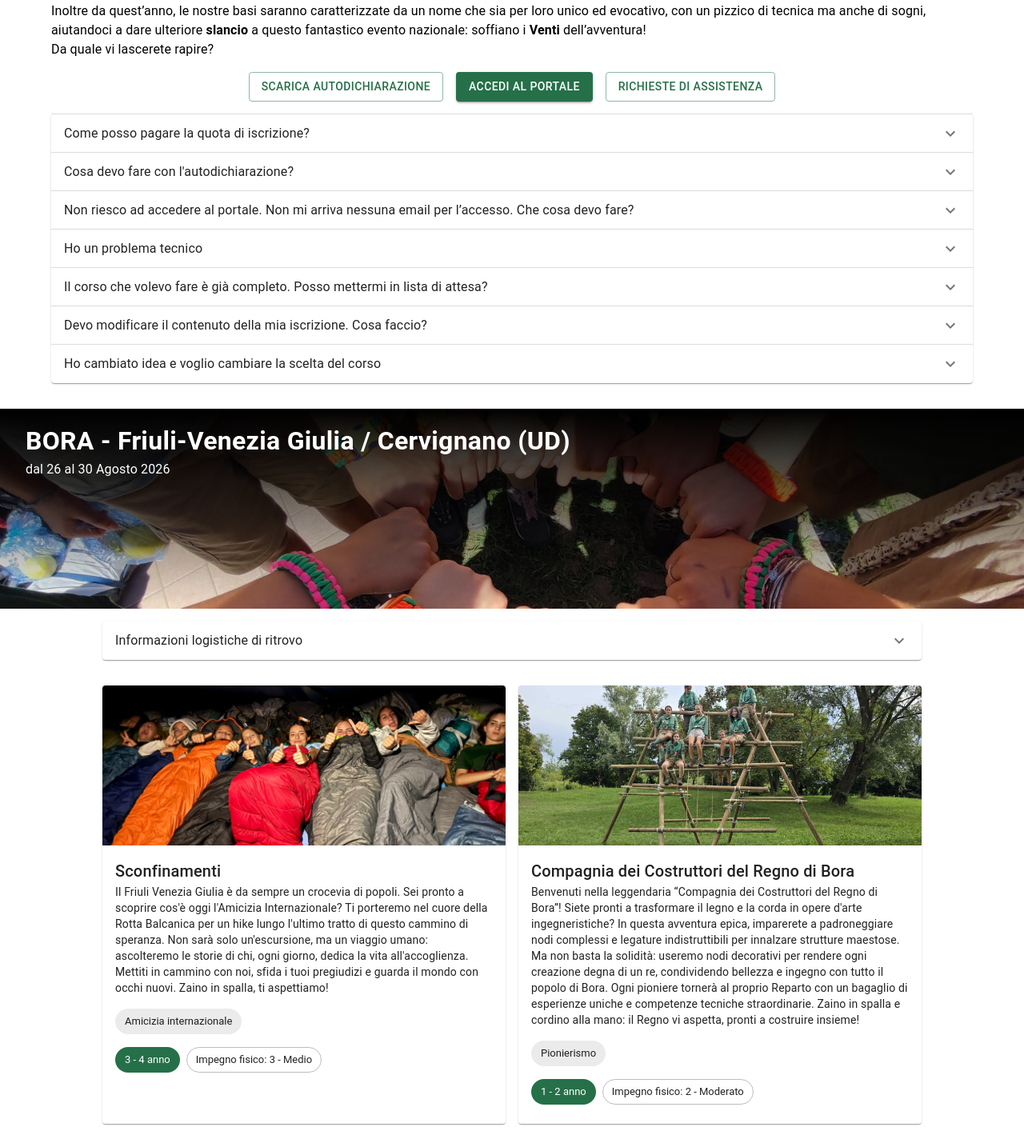
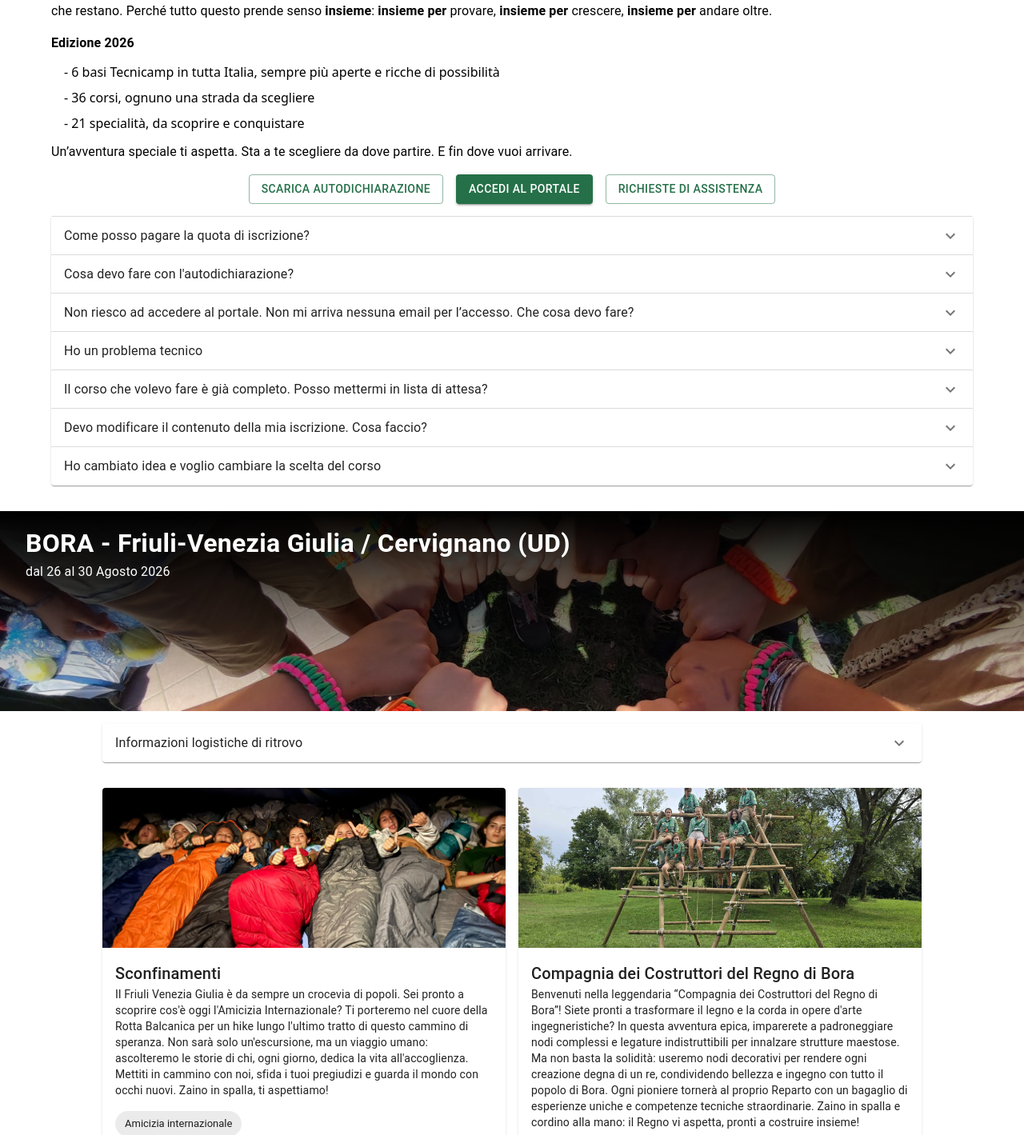
Before and after one commit to cngei/tecnicamp, a React (Vite) app: page / in a window 1280 px wide. Shown: the part 340-1759 px from the top of the page at 80% size. Built offline with nearby package versions, Linux system fonts and the light colour scheme.

Commit message:
Updated some stuff requested by BaL

```diff
--- a/src/App.tsx
+++ b/src/App.tsx
@@ -1,4 +1,4 @@
-import { ExpandMore, Info, Search } from '@mui/icons-material'
+import { ExpandMore, Info, Search } from "@mui/icons-material";
 import {
   AccordionDetails,
   Accordion,
@@ -25,48 +25,48 @@ import {
   DialogContent,
   DialogContentText,
   DialogTitle,
-  Button
-} from '@mui/material'
-import { useEffect, useState } from 'react'
-import data from './assets/data.json'
+  Button,
+} from "@mui/material";
+import { useEffect, useState } from "react";
+import data from "./assets/data.json";
 
 interface Corso {
-  image: string
-  titolo: string
-  descrizione: string
-  specialita: string[]
-  anni: number[]
+  image: string;
+  titolo: string;
+  descrizione: string;
+  specialita: string[];
+  anni: number[];
   partecipanti: {
-    min: number
-    max: number
-  }
-  nuovo: boolean
-  impegno: string
+    min: number;
+    max: number;
+  };
+  nuovo: boolean;
+  impegno: string;
 }
 
 interface Base {
-  nome: string
-  titolo: string
-  image: string
-  date: string
-  logistica: string
-  corsi: Corso[]
+  nome: string;
+  titolo: string;
+  image: string;
+  date: string;
+  logistica: string;
+  corsi: Corso[];
 }
 
 function App() {
-  const [selectedBase, setSelectedBase] = useState<string>('')
-  const [selectedAnno, setSelectedAnno] = useState<number[]>([1, 4])
-  const [searchQuery, setSearchQuery] = useState('')
-  const [filteredData, setFilteredData] = useState<Base[]>(data)
-  const [confirmNeedHelp, setConfirmNeedhelp] = useState<boolean>(false)
-  const isSmall = useMediaQuery('(max-width: 600px)')
+  const [selectedBase, setSelectedBase] = useState<string>("");
+  const [selectedAnno, setSelectedAnno] = useState<number[]>([1, 4]);
+  const [searchQuery, setSearchQuery] = useState("");
+  const [filteredData, setFilteredData] = useState<Base[]>(data);
+  const [confirmNeedHelp, setConfirmNeedHelp] = useState<boolean>(false);
+  const isSmall = useMediaQuery("(max-width: 600px)");
 
   useEffect(() => {
-    let filtered = data
+    let filtered = data;
 
     // Filter by base
     if (selectedBase) {
-      filtered = filtered.filter((base) => base.nome === selectedBase)
+      filtered = filtered.filter((base) => base.nome === selectedBase);
     }
 
     // Filter by anno
@@ -76,28 +76,28 @@ function App() {
           ...base,
           corsi: base.corsi.filter((corso) =>
             corso.anni.some(
-              (anno) => anno >= selectedAnno[0] && anno <= selectedAnno[1]
-            )
-          )
+              (anno) => anno >= selectedAnno[0] && anno <= selectedAnno[1],
+            ),
+          ),
         }))
-        .filter((base) => base.corsi.length > 0)
+        .filter((base) => base.corsi.length > 0);
     }
 
     // Filter by search query
     if (searchQuery) {
-      const query = searchQuery.toLowerCase()
+      const query = searchQuery.toLowerCase();
       filtered = filtered
         .map((base) => ({
           ...base,
           corsi: base.corsi.filter((corso) =>
-            corso.titolo.toLowerCase().includes(query)
-          )
+            corso.titolo.toLowerCase().includes(query),
+          ),
         }))
-        .filter((base) => base.corsi.length > 0)
+        .filter((base) => base.corsi.length > 0);
     }
 
-    setFilteredData(filtered)
-  }, [selectedBase, selectedAnno, searchQuery])
+    setFilteredData(filtered);
+  }, [selectedBase, selectedAnno, searchQuery]);
 
   return (
     <div>
@@ -117,24 +117,24 @@ function App() {
                 <InputAdornment position="start">
                   <Search />
                 </InputAdornment>
-              )
+              ),
             }}
           />
           <Box display="flex" alignItems="center" gap={2}>
             <Autocomplete
               size="small"
               value={{ value: selectedBase, label: selectedBase }}
-              onChange={(_, value) => setSelectedBase(value?.value || '')}
+              onChange={(_, value) => setSelectedBase(value?.value || "")}
               fullWidth
               renderInput={(params) => <TextField {...params} label="Base" />}
               options={data.map((base) => ({
                 label: base.titolo,
-                value: base.nome
+                value: base.nome,
               }))}
             />
-            <Box sx={{ width: '90%', px: 4 }}>
+            <Box sx={{ width: "90%", px: 4 }}>
               <Slider
-                getAriaLabel={() => 'Anno'}
+                getAriaLabel={() => "Anno"}
                 value={selectedAnno}
                 onChange={(_, value) => setSelectedAnno(value as number[])}
                 valueLabelDisplay="off"
@@ -143,8 +143,8 @@ function App() {
                 max={4}
                 step={1}
                 marks={[
-                  { value: 1, label: '1° anno' },
-                  { value: 4, label: '4°' }
+                  { value: 1, label: "1° anno" },
+                  { value: 4, label: "4°" },
                 ]}
                 size="small"
               />
@@ -155,35 +155,43 @@ function App() {
       <Box display="flex" flexDirection="column" gap={2} width="100%" mx={0}>
         <Container sx={{ py: 2 }}>
           <Alert icon={<Info fontSize="inherit" />} severity="info">
-            Le iscrizioni apriranno{' '}
-            <strong>domenica 1 giugno alle 12:00</strong> e resteranno aperte
-            fino al <strong>30 giugno</strong>.
+            Le iscrizioni apriranno <strong>venerdì 15 maggio</strong> e
+            resteranno aperte fino al <strong>30 giugno</strong>.
           </Alert>
           <Typography variant="body1" sx={{ my: 2 }}>
-            Il <strong>Tecnicamp</strong> è un’Attività Nazionale della Branca{' '}
-            <strong>Esploratori ed Esploratrici</strong>: sviluppato in più basi
-            scout in tutta Italia, permette ad esploratrici ed esploratori di
-            migliorare la propria conoscenza delle tecniche scout e di
-            sperimentarne di nuove.
-            <br />
-            Edizione 2026: <strong>6 basi</strong> Tecnicamp lungo tutto il
-            territorio italiano, sempre più strutturate nelle proposte e nelle
-            tecniche per cercare di arrivare a tutti e tutte. Inoltre da
-            quest’anno, le nostre basi saranno caratterizzate da un nome che sia
-            per loro unico ed evocativo, con un pizzico di tecnica ma anche di
-            sogni, aiutandoci a dare ulteriore <strong>slancio</strong> a questo
-            fantastico evento nazionale: soffiano i <strong>Venti</strong>{' '}
-            dell’avventura!
-            <br />
-            Da quale vi lascerete rapire?
+            Il <strong>Tecnicamp</strong> è molto più di un’Attività Nazionale
+            della Branca <strong>Esploratori ed Esploratrici</strong>.
+            <br />È un viaggio che attraversa l’Italia, fatto di basi diverse ma
+            unite dallo stesso spirito: mettersi alla prova, imparare passo dopo
+            passo, spingersi un po’ più in là ogni giorno. Qui le tecniche non
+            sono solo cose da sapere, sono mani che costruiscono, occhi che
+            osservano, testa che immagina. Sono sfide nuove, conquiste che
+            restano. Perché tutto questo prende senso <strong>insieme</strong>:
+            <strong> insieme per</strong> provare, <strong>insieme per</strong>{" "}
+            crescere, <strong>insieme per</strong> andare oltre.
+          </Typography>
+          <Typography variant="body1" sx={{ mb: 1 }}>
+            <strong>Edizione 2026</strong>
+          </Typography>
+          <List dense disablePadding sx={{ mb: 1 }}>
+            <ListItem>
+              - 6 basi Tecnicamp in tutta Italia, sempre più aperte e ricche di
+              possibilità
+            </ListItem>
+            <ListItem>- 36 corsi, ognuno una strada da scegliere</ListItem>
+            <ListItem>- 21 specialità, da scoprire e conquistare</ListItem>
+          </List>
+          <Typography variant="body1">
+            Un’avventura speciale ti aspetta. Sta a te scegliere da dove
+            partire. E fin dove vuoi arrivare.
           </Typography>
           <Box
             sx={{
-              display: 'flex',
-              flexDirection: isSmall ? 'column' : 'row',
+              display: "flex",
+              flexDirection: isSmall ? "column" : "row",
               gap: 2,
               my: 2,
-              justifyContent: 'center'
+              justifyContent: "center",
             }}
           >
             <Button
@@ -224,7 +232,8 @@ function App() {
               pagare il più presto possibile per evitare che terminino i posti
               per il corso scelto.
               <Typography variant="body2">
-                INTESTAZIONE: CNGEI
+                INTESTAZIONE: CORPO NAZIONALE GIOVANI ESPLORATORI ED
+                ESPLORATRICI ITALIANI APS
                 <br />
                 IBAN: IT 23 Z 06230 03205 000040421938
                 <br />
@@ -248,9 +257,9 @@ function App() {
           <Accordion>
             <AccordionSummary expandIcon={<ExpandMore />}>
               <Typography component="span">
-                {' '}
+                {" "}
                 Non riesco ad accedere al portale. Non mi arriva nessuna email
-                per l’accesso. Che cosa devo fare?{' '}
+                per l’accesso. Che cosa devo fare?{" "}
               </Typography>
             </AccordionSummary>
             <AccordionDetails>
@@ -317,43 +326,43 @@ function App() {
           <Box
             key={base.nome}
             sx={{
-              display: 'flex',
-              flexDirection: 'column',
+              display: "flex",
+              flexDirection: "column",
               gap: 2,
-              justifyContent: 'center',
-              alignItems: 'center'
+              justifyContent: "center",
+              alignItems: "center",
             }}
           >
             <Box
               sx={{
                 backgroundImage: `linear-gradient(to bottom, rgba(0,0,0,1), rgba(0,0,0,0)), url(/assets/${base.image})`,
-                backgroundSize: 'cover',
-                backgroundPosition: 'center',
-                backgroundRepeat: 'no-repeat',
-                width: '100%',
-                height: '250px',
-                display: 'flex',
-                flexDirection: 'column',
-                alignItems: 'start',
-                justifyContent: 'start',
+                backgroundSize: "cover",
+                backgroundPosition: "center",
+                backgroundRepeat: "no-repeat",
+                width: "100%",
+                height: "250px",
+                display: "flex",
+                flexDirection: "column",
+                alignItems: "start",
+                justifyContent: "start",
                 px: 4,
-                py: 2
+                py: 2,
               }}
             >
               <Typography
-                sx={{ color: 'white', fontSize: '2rem', fontWeight: 'bold' }}
+                sx={{ color: "white", fontSize: "2rem", fontWeight: "bold" }}
               >
                 {base.titolo}
               </Typography>
-              <Typography sx={{ color: 'white', fontSize: '1rem' }}>
+              <Typography sx={{ color: "white", fontSize: "1rem" }}>
                 {base.date}
               </Typography>
             </Box>
             <Box
               sx={{
-                width: isSmall ? '90%' : '100%',
-                maxWidth: 'max(700px, 80%)',
-                mx: 2
+                width: isSmall ? "90%" : "100%",
+                maxWidth: "max(700px, 80%)",
+                mx: 2,
               }}
             >
               <Accordion>
@@ -369,33 +378,33 @@ function App() {
             </Box>
             <Box
               sx={{
-                maxWidth: 'max(700px, 80%)',
-                display: 'grid',
-                gridAutoFlow: 'row',
+                maxWidth: "max(700px, 80%)",
+                display: "grid",
+                gridAutoFlow: "row",
                 gridTemplateColumns: isSmall
-                  ? '1fr'
-                  : 'repeat(auto-fill, minmax(40%, 1fr))',
+                  ? "1fr"
+                  : "repeat(auto-fill, minmax(40%, 1fr))",
                 gap: 2,
                 mx: 2,
-                my: 2
+                my: 2,
               }}
             >
               {base.corsi.map((corso) => (
-                <Card key={corso.titolo} sx={{ height: '100%' }}>
+                <Card key={corso.titolo} sx={{ height: "100%" }}>
                   <CardMedia
                     component="img"
-                    sx={{ height: '200px' }}
+                    sx={{ height: "200px" }}
                     image={`/assets/${base.nome}/${corso.image}`}
                     alt={corso.titolo}
                   />
                   <CardContent>
                     <Box
                       sx={{
-                        display: 'flex',
-                        flexDirection: 'row',
-                        alignItems: 'first baseline',
+                        display: "flex",
+                        flexDirection: "row",
+                        alignItems: "first baseline",
                         gap: 2,
-                        justifyContent: 'space-between'
+                        justifyContent: "space-between",
                       }}
                     >
                       <Typography variant="h6">{corso.titolo}</Typography>
@@ -411,18 +420,26 @@ function App() {
                     <Typography variant="body2">{corso.descrizione}</Typography>
                     <Box
                       sx={{
-                        display: 'flex',
-                        flexDirection: 'row',
+                        display: "flex",
+                        flexDirection: "row",
                         gap: 2,
                         my: 2,
-                        flexWrap: 'wrap'
+                        flexWrap: "wrap",
                       }}
                     >
                       {corso.specialita.map((specialita) => (
                         <Chip label={specialita} />
                       ))}
                     </Box>
-                    <Box sx={{ display: 'flex', flexDirection: 'row', gap: 1, flexWrap: 'wrap', mt: 1 }}>
+                    <Box
+                      sx={{
+                        display: "flex",
+                        flexDirection: "row",
+                        gap: 1,
+                        flexWrap: "wrap",
+                        mt: 1,
+                      }}
+                    >
                       <Chip
                         color="primary"
                         label={`${corso.anni[0]} - ${
@@ -452,15 +469,15 @@ function App() {
         </DialogContent>
         <DialogActions
           sx={{
-            display: 'flex',
-            flexDirection: isSmall ? 'column' : 'row',
-            gap: 2
+            display: "flex",
+            flexDirection: isSmall ? "column" : "row",
+            gap: 2,
           }}
         >
           <Button
             onClick={() => setConfirmNeedhelp(false)}
             variant="contained"
-            sx={{ width: isSmall ? '100%' : 'inherit' }}
+            sx={{ width: isSmall ? "100%" : "inherit" }}
             autoFocus
           >
             Non ne ho bisogno
@@ -470,14 +487,14 @@ function App() {
             onClick={() => setConfirmNeedhelp(false)}
             href="https://help.cngei.it/servicedesk/customer/portal/4"
             target="_blank"
-            sx={{ width: isSmall ? '100%' : 'inherit', ml: '0 !important' }}
+            sx={{ width: isSmall ? "100%" : "inherit", ml: "0 !important" }}
           >
             Ne ho veramente bisogno
           </Button>
         </DialogActions>
       </Dialog>
     </div>
-  )
+  );
 }
 
-export default App
+export default App;
--- a/src/assets/data.json
+++ b/src/assets/data.json
@@ -97,13 +97,7 @@
         "image": "artigianato.jpg",
         "titolo": "Un'avventura nelle mani",
         "descrizione": "Primi due anni in reparto: vedi svariati materiali e attrezzi e cerchi occasioni per metterli al centro della tua esperienza scout? Eccoci qua... un corso dove l'artigianato diventa avventura: mani pronte, mente aperta e spirito scout in azione! Modellismo, artigianato e carpenteria si intrecciano per trasformare idee in oggetti veri, utili e che non passeranno inosservati. Tra legno e stoffa, metallo e materiali di riciclo, con noi ogni momento, dalla vita di pattuglia/equipaggio allo svago, sarà caratterizzato dal tuo tocco personale. Unico limite: la fantasia!",
-        "specialita": [
-          "Artigianato",
-          "Arte",
-          "Fai da te",
-          "Modellismo",
-          "Carpenteria"
-        ],
+        "specialita": ["Artigianato", "Arte", "Fai da te", "Carpenteria"],
         "anni": [1, 2],
         "partecipanti": {
           "min": 15,
@@ -162,7 +156,7 @@
         "titolo": "Be the Change!",
         "descrizione": "È tempo di agire. È tempo di cambiare. Se senti dentro una voce che spinge, un'idea che brucia, un sogno che non ci sta in tasca... è ora di metterti in gioco! Partecipa a un'esperienza che lascia il segno. Laboratori fuori dagli schemi, sfide da affrontare insieme, missioni nel territorio, incontri con chi il cambiamento lo vive ogni giorno. Scopriremo cosa vuol dire davvero difendere i diritti, vivere la cittadinanza attiva e costruire realtà nuove, coraggiose, vere. Se hai il coraggio di crederci, anche quando sembra impossibile... allora questo è il tuo corso. Perché il cambiamento comincia oggi, comincia qui, comincia da te!",
         "specialita": ["Sfide globali", "Spiritualità nel mondo", "Benessere"],
-        "anni": [4],
+        "anni": [3, 4],
         "partecipanti": {
           "min": 15,
           "max": 28
@@ -341,7 +335,7 @@
         "titolo": "Overcamp",
         "descrizione": "Scopriremo insieme come preparare un'avventura fantastica fra boschi di faggi, creste panoramiche, laghi lucenti come specchi e tramonti mozzafiato. Sei pronto a imparare ad usare la tecnologia per esplorare un territorio sconosciuto? Vuoi scoprire cosa hanno in comune previsioni meteo, mappe, tracce di sentieri... Ma soprattutto, sei pronto a mettere tutte le tue sicurezze in uno zaino essenziale e superare i tuoi limiti in un lungo hike itinerante sulle montagne dell'Appennino Tosco-Emiliano? Unisciti a noi e imparerai che l'avventura inizia molto prima di partire e finisce molto dopo essere tornati a casa!",
         "specialita": ["Avventura", "Orientamento"],
-        "anni": [4],
+        "anni": [3, 4],
         "partecipanti": {
           "min": 14,
           "max": 25
@@ -503,7 +497,7 @@
           "min": 15,
           "max": 20
         },
-        "nuovo": true,
+        "nuovo": false,
         "impegno": "2 - Moderato"
       },
       {
@@ -552,7 +546,7 @@
           "min": 15,
           "max": 20
         },
-        "nuovo": true,
+        "nuovo": false,
         "impegno": "2 - Moderato"
       },
       {
@@ -578,7 +572,7 @@
           "min": 10,
           "max": 15
         },
-        "nuovo": true,
+        "nuovo": false,
         "impegno": "5 - Massimo"
       }
     ]
```
